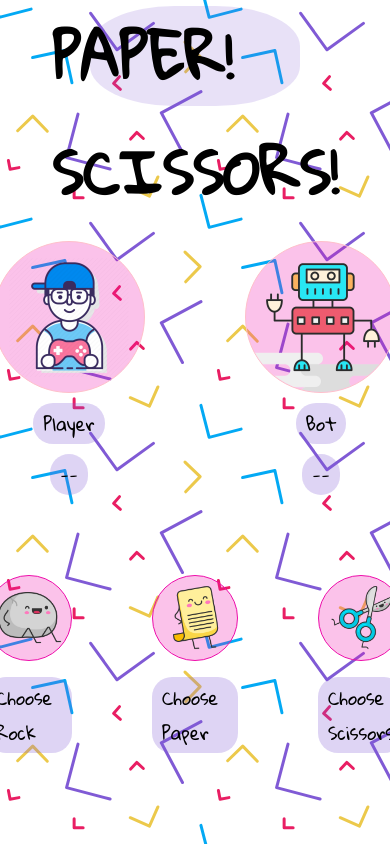
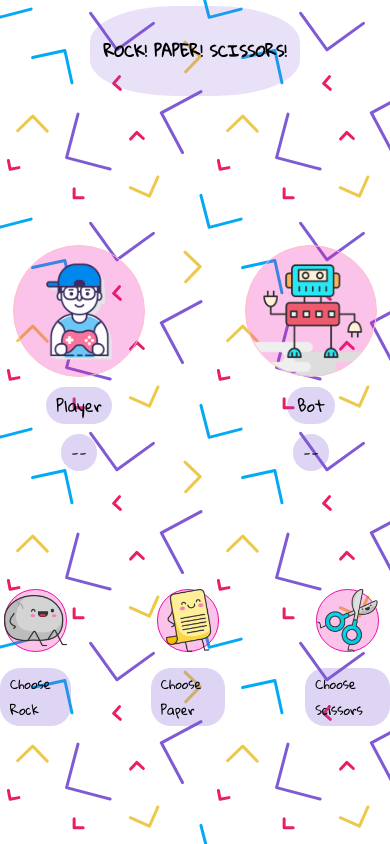
Before and after one commit to Fewtatwo/Rock-Paper-Sciscors, a plain HTML site: page index.html in a window 390 px wide. Drawn offline with Linux system fonts and the light colour scheme.

Commit message:
implement semi responsive UI

```diff
--- a/style.css
+++ b/style.css
@@ -1,7 +1,5 @@
 * {
     margin: 0;
-
-
 }
 
 body {
@@ -23,7 +21,6 @@ img {
 span {
     pointer-events: none;
     font-family: 'Gloria Hallelujah', Times, serif;
-    font-size: large;
     background-color: hsla(259, 59%, 59%, 0.257);
     padding: 3px 10px;
     border-radius: 20px;
@@ -31,7 +28,7 @@ span {
 
 .header {
     font-family: 'Gloria Hallelujah', Times, serif;
-    font-size: 29px;
+    font-size: 2.3vw;
     margin-top: 1.5%;
     width: 50%;
     height: 10%;
@@ -48,6 +45,7 @@ h1 {
     display: flex ;
     justify-content: center;
     align-items: center;
+    font-size: 4vw;
 
 }
 
@@ -58,7 +56,7 @@ h1 {
     align-items: center;
     gap: 80px;
     height: 50vh;
-    padding: 0 0 3% 0;
+    padding: 0;
 }
 
 .rps_btn {
@@ -67,7 +65,7 @@ h1 {
     justify-content: center;
     align-items: center;
     gap: 1rem;
-    font-size: larger;
+    font-size: small;
 
 }
 
@@ -78,11 +76,13 @@ h1 {
     justify-content: center;
     border: 1px solid rgb(238, 14, 171);
     background-color: rgba(238, 14, 171, .25);
-    width: 86px;
-    height: 86px;
+    width: 16vw;
+    height: 16vw;
+    max-width: 86px;
+    max-height: 86px;
     transition: .3s ease;
+}
 
-}
 
 .btn_img {
     max-width: 85px;
@@ -118,8 +118,6 @@ h1 {
 }
 
 #player, #bot {
-    max-width: 150px;
-    max-height: 150px;
     border: 1px solid pink;
     border-radius: 50%;
     background-color: rgba(238, 14, 171, .25);
@@ -146,7 +144,7 @@ h1 {
     height: 20%;
     margin: 0;
     font-family: 'Gloria Hallelujah', Times, serif;
-    font-size: 29px;
+    font-size: large;
     display: flex;
     justify-content: center;
     align-items: center;
```
